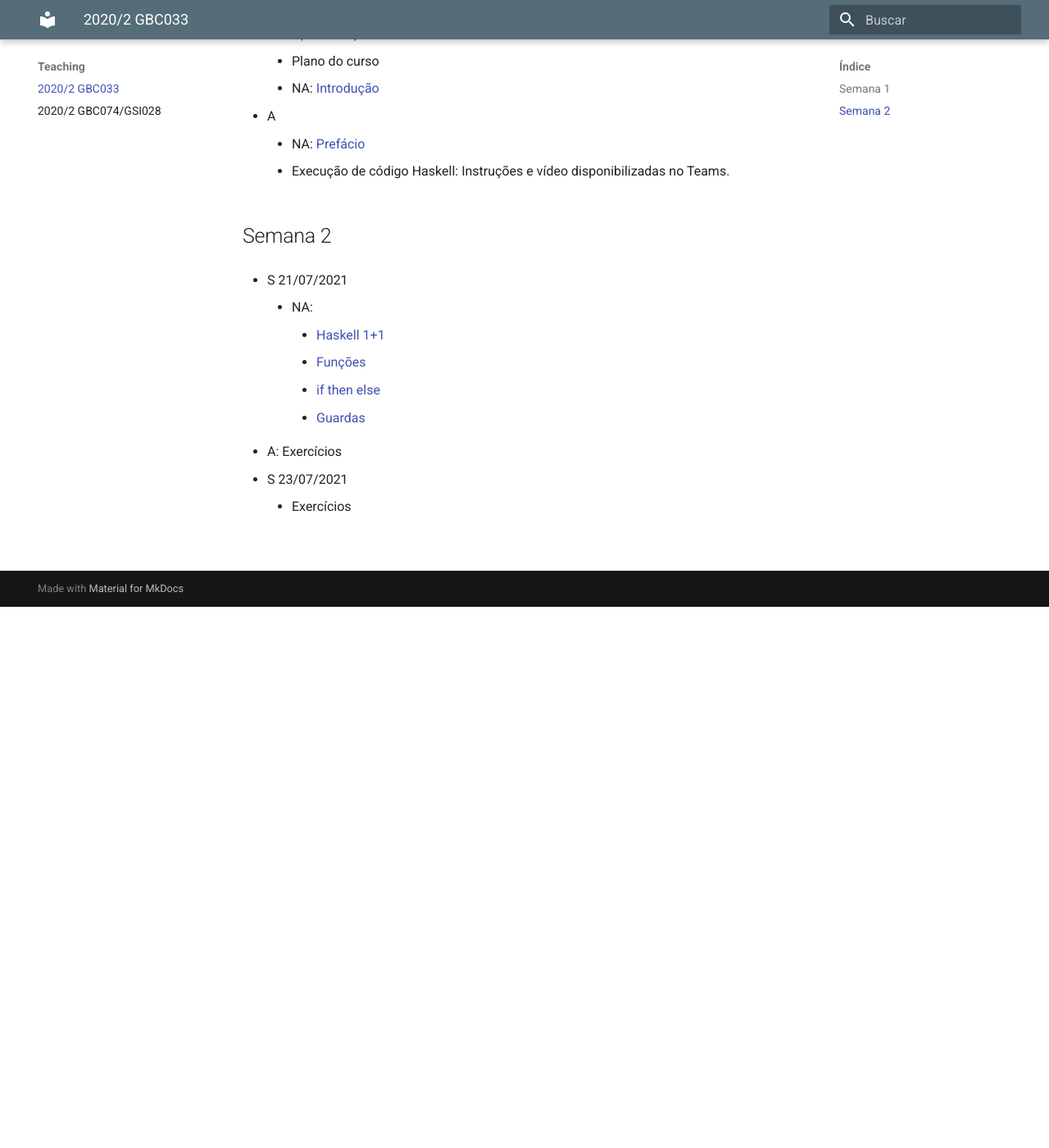
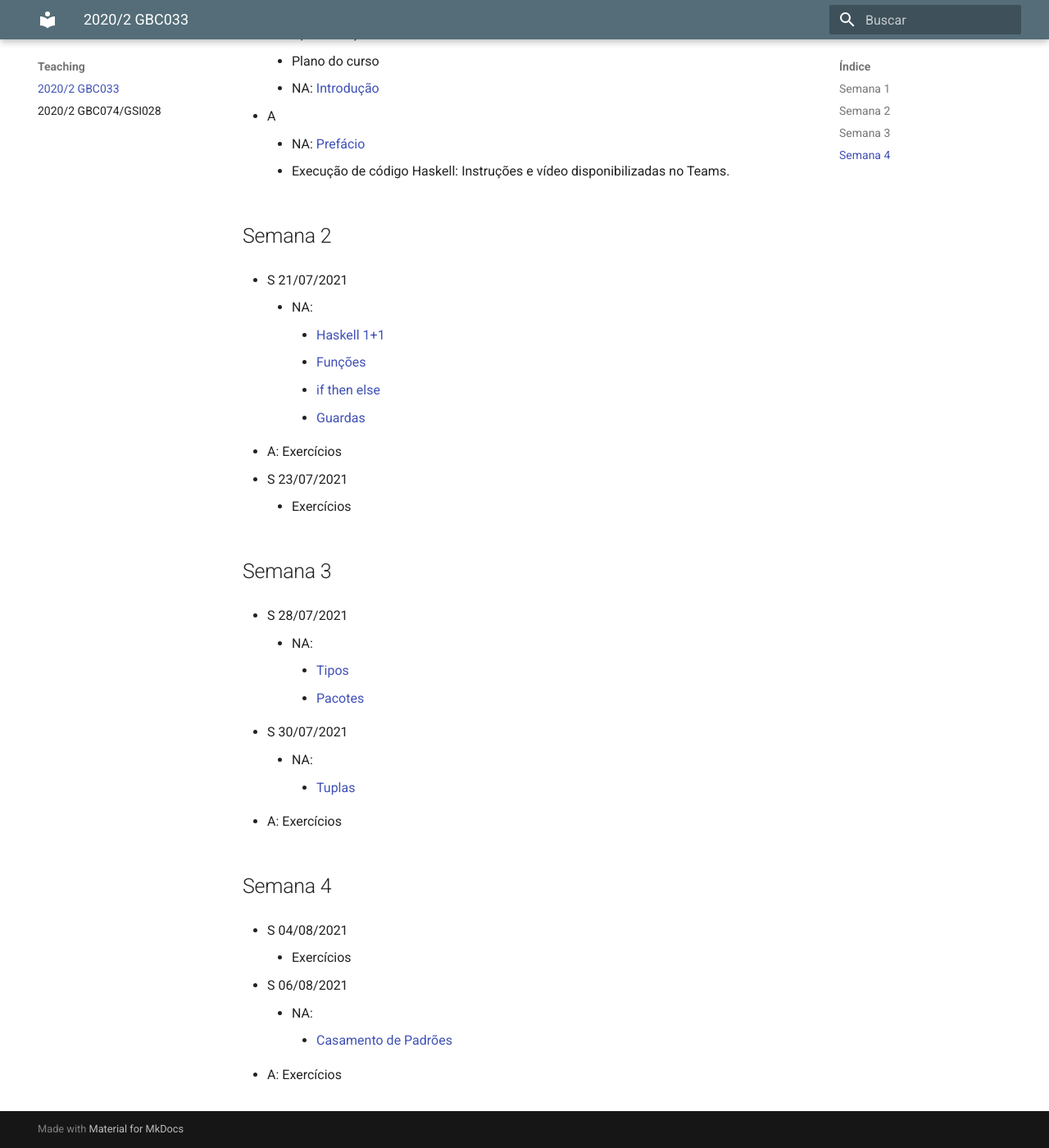
Before and after one commit to lasarojc/lasarojc.github.io, an MkDocs documentation site: the page built from docs/teaching/gbc033/index.md, in a window 1280 px wide and 1400 px high, scrolled down 660 px. Shown: the whole window at 82% size. Built offline with MkDocs 1.6.1 and Material for MkDocs 9.7.7, drawn with Linux system fonts in a browser that asks for light colours.

Commit message:
plano de aulas da semana 4 - gbc 033

```diff
--- a/docs/teaching/gbc033/index.md
+++ b/docs/teaching/gbc033/index.md
@@ -38,14 +38,27 @@ Na descrição das atividades,
 * S 23/07/2021
     * Exercícios
 
+## Semana 3
+
+* S 28/07/2021
+    * NA:
+        * [Tipos](https://lasarojc.github.io/fp_notes/types/)
+        * [Pacotes](https://lasarojc.github.io/fp_notes/packages/)
+
+* S 30/07/2021
+    * NA:
+        * [Tuplas](https://lasarojc.github.io/fp_notes/tuples/)
+
+* A: Exercícios
 
 
-<!--
-## Semana 3
-* NA:
-    * If Then Else
-    * Case
+## Semana 4
+
+* S 04/08/2021
+    * Exercícios
+
+* S 06/08/2021
+    * NA:
+        * [Casamento de Padrões](https://lasarojc.github.io/fp_notes/pattern_matching/)
 
 * A: Exercícios
-    * Haskell: Tipos
--->
```
